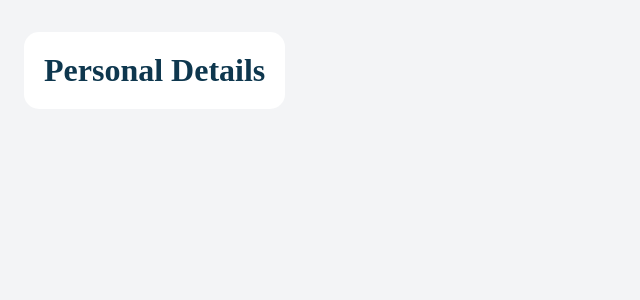
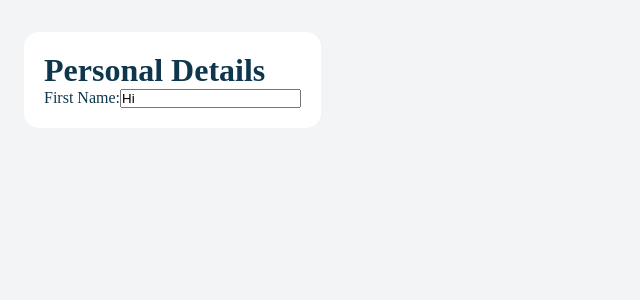
Before and after one commit to Stjepan1999/cv-builder, a React (Vite) app: page / in a window 1280 px wide. Shown: the top 300 px of the page, without its empty margins (0-640 px from the left). Built offline with nearby package versions, Linux system fonts and the light colour scheme.

Commit message:
Create input container component

```diff
--- /dev/null
+++ b/src/components/InputContainer.jsx
@@ -0,0 +1,13 @@
+import '../style.css';
+
+export function InputContainer({ id, label, type, value, placeholder, onChange }) {
+  return (
+    <div className="input-container">
+      <label htmlFor={id}>
+        {' '}
+        {label}:
+        <input type={type} id={id} value={value} placeholder={placeholder} onChange={onChange} />
+      </label>
+    </div>
+  );
+}
--- a/src/components/PersonalDetails.jsx
+++ b/src/components/PersonalDetails.jsx
@@ -1,9 +1,25 @@
+import { useState } from 'react';
+import { InputContainer } from './InputContainer';
 import '../style.css';
 
 export function PersonalDetails() {
+  const value = 'Hi';
+  const handleChange = () => {
+    console.log('handling change');
+  };
   return (
     <div className="personal-details">
       <h1>Personal Details</h1>
+      <form>
+        <InputContainer
+          label="First Name"
+          type="text"
+          id="first-name"
+          placeholder="Enter First Name"
+          value={value}
+          onChange={handleChange}
+        />
+      </form>
     </div>
   );
 }
```
Also changed, not shown: src/components/Input.jsx (deleted).
